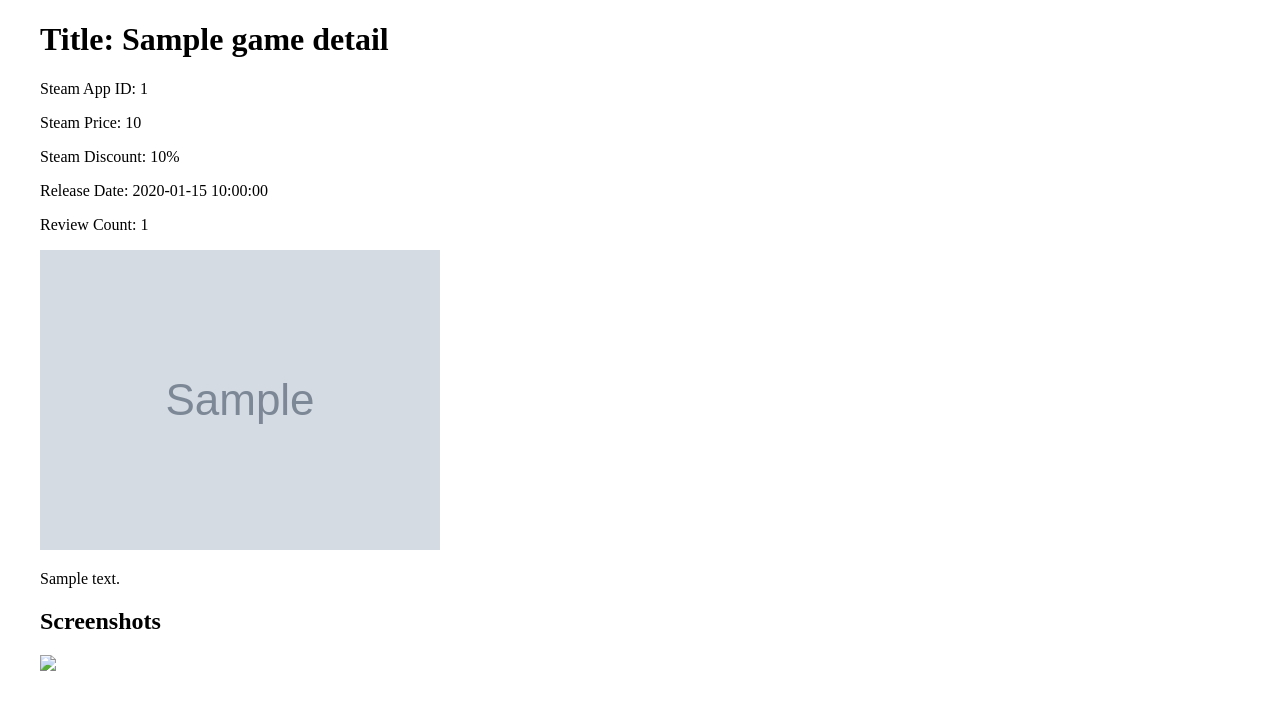
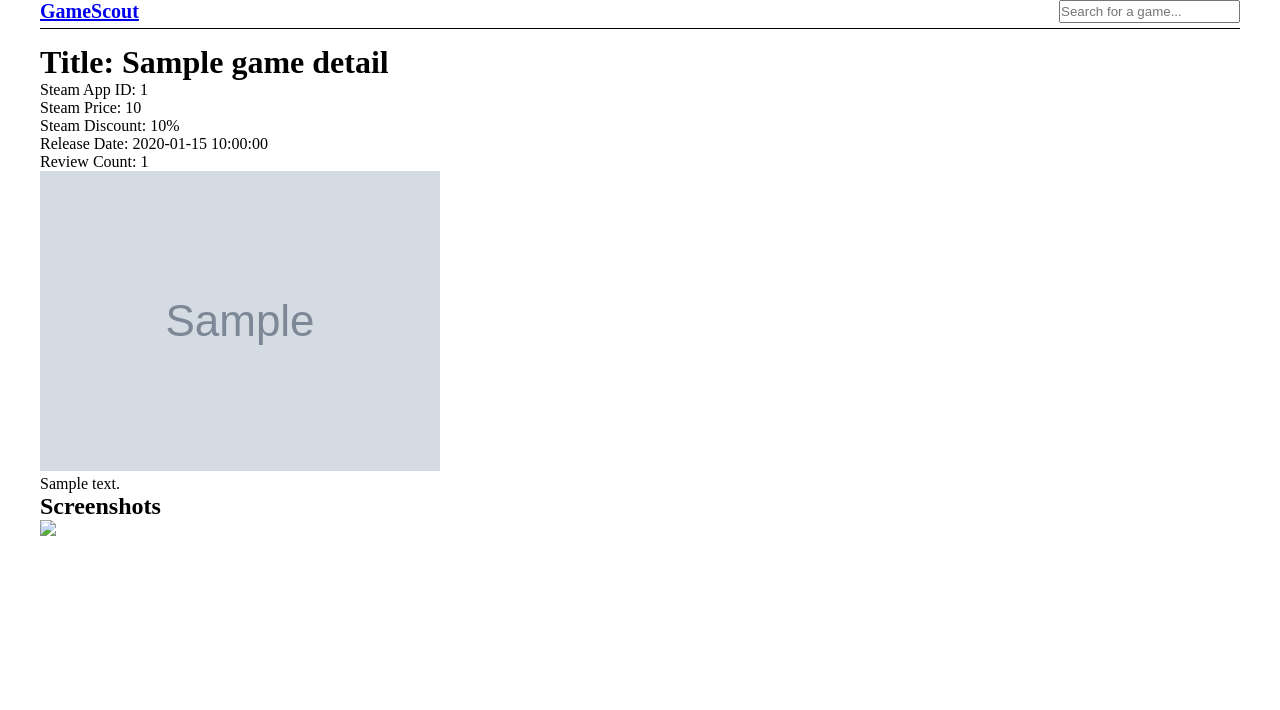
Before and after one commit to santi224m/GameScout, a Flask app: template src/templates/index.html in a window 1280 px wide. Shown: the top 710 px of the page. Run offline with Flask 3, Linux system fonts and the light colour scheme; the template is opened without the code that fills it: most values are stand-ins (such as "Sample title", 1, 10 or a date in 2020); grey boxes marked "Sample" are stand-in pictures.

Commit message:
Add nav with search bar

```diff
--- a/src/__init__.py
+++ b/src/__init__.py
@@ -10,4 +10,7 @@ def create_app(config_class=Config):
     from src.main import bp as main_bp
     app.register_blueprint(main_bp)
 
+    from src.search import bp as search_bp
+    app.register_blueprint(search_bp, url_prefix='/search')
+
     return app
--- /dev/null
+++ b/src/search/__init__.py
@@ -0,0 +1,5 @@
+from flask import Blueprint
+
+bp = Blueprint('search', __name__, static_folder="static", static_url_path='../static/')
+
+from src.search import routes
--- a/src/static/css/style.css
+++ b/src/static/css/style.css
@@ -1,3 +1,25 @@
+* {
+  margin: 0;
+  padding: 0;
+  box-sizing: border-box;
+}
+
+nav {
+  width: 100%;
+  max-width: 1200px;
+  margin: 0 auto;
+  margin-bottom: 15px;
+  padding-bottom: 5px;
+  display: flex;
+  justify-content: space-between;
+  border-bottom: 1px solid black;
+}
+
+nav .nav-logo {
+  font-size: 20px;
+  font-weight: bold;
+}
+
 .content {
   max-width: 1200px;
   margin: 0 auto;
--- /dev/null
+++ b/src/static/js/nav_search.js
@@ -0,0 +1,11 @@
+/*
+This function redirects the user when they hit ENTER on the navbar search bar.
+*/
+
+function redirect_to_search_page(e) {
+  // Redirect when user hits ENTER
+  if (e.keyCode == 13) {
+    search_term = document.querySelector('input[name="nav-search"]').value;
+    window.location = '/search?title=' + search_term;
+  }
+}
--- a/src/templates/base.html
+++ b/src/templates/base.html
@@ -6,9 +6,17 @@
     <link href="{{ url_for('static', filename='/css/style.css') }}" rel="stylesheet">
 </head>
 <body>
-  <nav></nav>
+  <nav>
+    <a class="nav-logo" href="/">GameScout</a>
+    <input type="text" placeholder="Search for a game..." name="nav-search" onkeydown="redirect_to_search_page(event)">
+  </nav>
   <div class="content">
         {% block content %}{% endblock %}
     </div>
+
+
+    {% block scripts %}
+    <script src=" {{ url_for('static', filename='js/nav_search.js') }}"></script>
+    {% endblock %}
 </body>
 </html>
```
Also changed, not shown: src/search/routes.py (added, +7 -0 lines), src/templates/search/search_results.html (added, +7 -0 lines).
